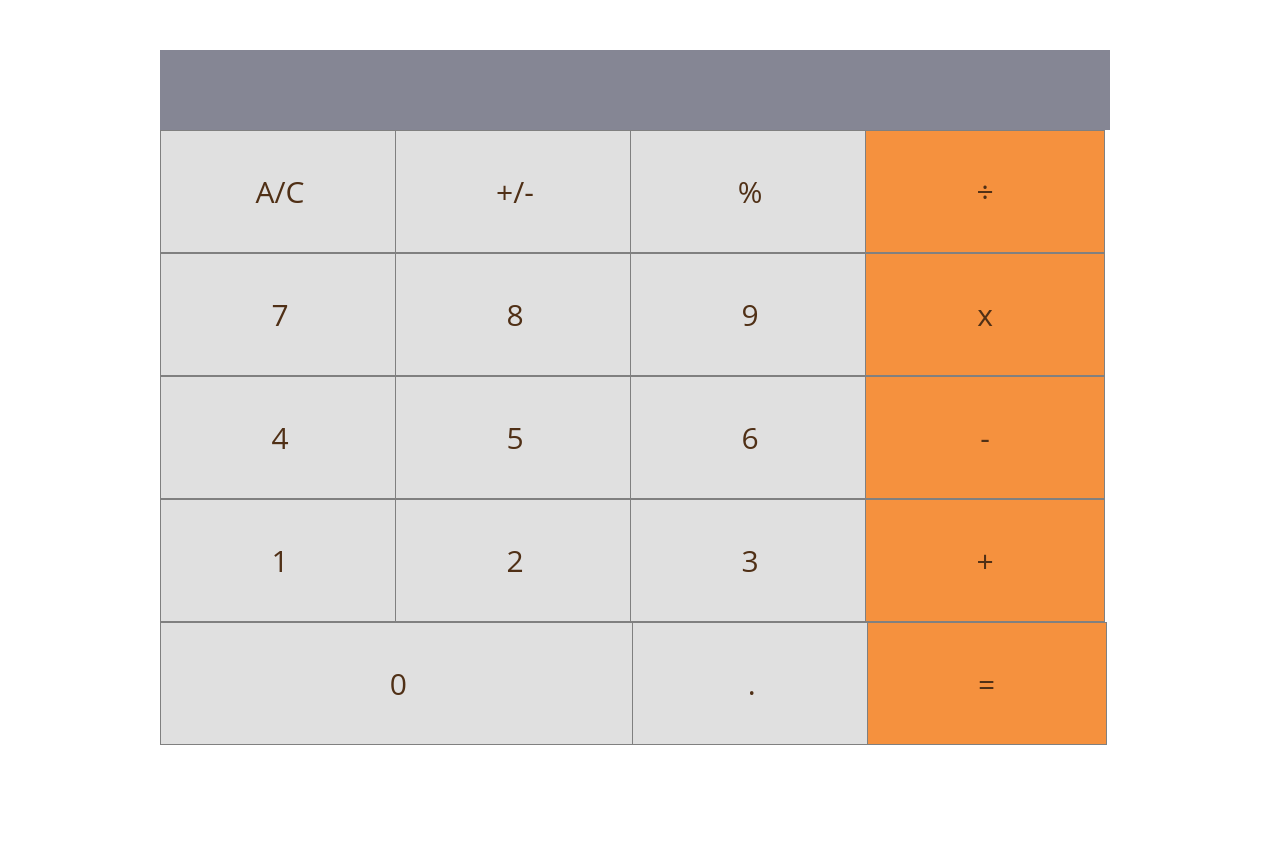
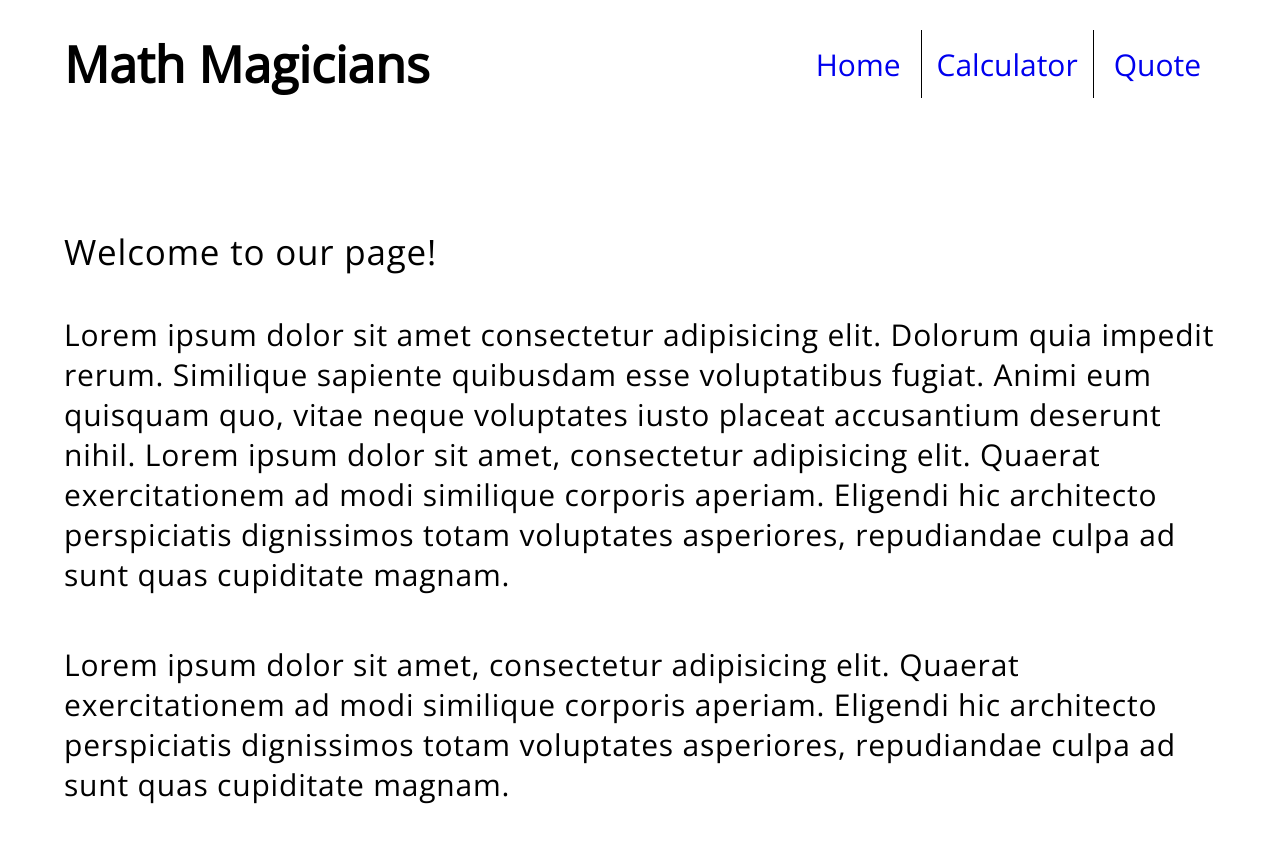
Before and after one commit to EmekaEmmanuel/-math_magicians, a React (Create React App) app: page / in a window 1280 px wide. Shown: the top 842 px of the page. Before the commit the page ends 800 px from the top, so only its background shows below. Built offline with nearby package versions, Linux system fonts and the light colour scheme.

Commit message:
Add quote and home pages

```diff
--- a/package.json
+++ b/package.json
@@ -10,6 +10,7 @@
     "big.js": "^6.2.1",
     "react": "^18.2.0",
     "react-dom": "^18.2.0",
+    "react-router-dom": "^6.8.1",
     "react-scripts": "5.0.1",
     "web-vitals": "^2.1.4"
   },
--- a/public/index.html
+++ b/public/index.html
@@ -25,6 +25,12 @@
       Learn how to configure a non-root public URL by running `npm run build`.
     -->
     <title>React App</title>
+    <link rel="preconnect" href="https://fonts.googleapis.com" />
+    <link rel="preconnect" href="https://fonts.gstatic.com" crossorigin />
+    <link
+      href="https://fonts.googleapis.com/css2?family=Open+Sans&display=swap"
+      rel="stylesheet"
+    />
   </head>
   <body>
     <noscript>You need to enable JavaScript to run this app.</noscript>
--- a/src/App.js
+++ b/src/App.js
@@ -1,11 +1,22 @@
+import React from 'react';
+import { BrowserRouter, Routes, Route } from 'react-router-dom';
 import './components/calculator.css';
 import Calculator from './components/Calculator';
+import Quote from './components/Quote';
+import Home from './components/Home';
 
 function App() {
   return (
-    <div className="App">
-      <Calculator />
-    </div>
+    <BrowserRouter>
+      <div>
+        <Routes>
+          <Route path="/" element={<Home />} />
+          <Route path="/Calculator" element={<Calculator />} />
+          <Route path="/Quote" element={<Quote />} />
+
+        </Routes>
+      </div>
+    </BrowserRouter>
   );
 }
 
--- a/src/components/Calculator.js
+++ b/src/components/Calculator.js
@@ -1,5 +1,7 @@
+/* eslint-disable*/
 import React, { useState } from 'react';
 import calculate from '../logic/calculate';
+import Nav from './Nav';
 
 function Calculator() {
   const initialState = {
@@ -18,7 +20,14 @@ function Calculator() {
 
   return (
     <div className="app_container">
+      <Nav />
 
+      <div className='app_holder'>
+        <article>
+          Let's do some Maths!.
+        </article>
+
+        <div className='app_box'>
           <section className="result">
             <p>
               {data.total}
@@ -60,6 +69,8 @@ function Calculator() {
             <button value="." type="button" onClick={getButtonName} className="normal_btn negative_margin">.</button>
             <button value="=" type="button" onClick={getButtonName} className="orange_btn negative_margin">=</button>
           </section>
+        </div>
+      </div>
 
     </div>
 
--- a/src/components/Home.css
+++ b/src/components/Home.css
@@ -0,0 +1,26 @@
+* {
+  margin: 0;
+  padding: 0;
+  box-sizing: border-box;
+  font-family: 'Open Sans', sans-serif;
+}
+
+.home_section {
+  padding: 100px 0;
+  width: 90%;
+  margin: auto;
+  letter-spacing: 0.8px;
+}
+
+.home_section header {
+  font-size: 35px;
+  font-weight: 500;
+}
+
+.home_section p {
+  font-size: 30px;
+  font-weight: 500;
+  margin: 20px 0;
+  line-height: 40px;
+  padding: 20px 0 10px 0;
+}
--- a/src/components/Home.js
+++ b/src/components/Home.js
@@ -0,0 +1,32 @@
+/* eslint-disable*/
+import React from 'react';
+import Nav from './Nav';
+import './Home.css'
+
+function Home() {
+  return (
+    <div>
+      <Nav />
+
+      <section className='home_section'>
+
+        <header className="home_header">
+          Welcome to our page!
+        </header>
+
+        <p>
+          Lorem ipsum dolor sit amet consectetur adipisicing elit. Dolorum quia impedit rerum. Similique sapiente quibusdam esse voluptatibus fugiat. Animi eum quisquam quo, vitae neque voluptates iusto placeat accusantium deserunt nihil.
+          Lorem ipsum dolor sit amet, consectetur adipisicing elit. Quaerat exercitationem ad modi similique corporis aperiam. Eligendi hic architecto perspiciatis dignissimos totam voluptates asperiores, repudiandae culpa ad sunt quas cupiditate magnam.
+        </p>
+
+        <p>
+          Lorem ipsum dolor sit amet, consectetur adipisicing elit. Quaerat exercitationem ad modi similique corporis aperiam. Eligendi hic architecto perspiciatis dignissimos totam voluptates asperiores, repudiandae culpa ad sunt quas cupiditate magnam.
+        </p>
+
+      </section>
+    </div>
+
+  );
+}
+
+export default Home;
--- /dev/null
+++ b/src/components/Nav.css
@@ -0,0 +1,47 @@
+* {
+  margin: 0;
+  padding: 0;
+  box-sizing: border-box;
+  font-family: 'Open Sans', sans-serif;
+}
+
+.nav_container {
+  padding: 30px 0;
+  width: 90%;
+  margin: auto;
+}
+
+.nav_header {
+  display: flex;
+  justify-content: space-between;
+}
+
+.nav_header h1 {
+  font-size: 50px;
+}
+
+.nav_list {
+  display: flex;
+  justify-content: space-between;
+  gap: 5px;
+  font-size: 30px;
+}
+
+.td_none {
+  text-decoration: none;
+}
+
+.nav_list li {
+  color: #2a68a1;
+  text-decoration: none;
+  list-style: none;
+  padding: 0 15px;
+  display: flex;
+  align-items: center;
+  justify-content: center;
+}
+
+.border_active {
+  border-right: 1px solid black;
+  border-left: 1px solid black;
+}
--- /dev/null
+++ b/src/components/Nav.js
@@ -0,0 +1,27 @@
+import { React } from 'react';
+import { Link } from 'react-router-dom';
+import './Nav.css';
+
+function Nav() {
+  return (
+    <div className="nav_container">
+      <header className="nav_header">
+        <h1>Math Magicians</h1>
+        <nav className="nav_list">
+          <li>
+            <Link to="/" className="nav_anchor td_none">Home </Link>
+          </li>
+          <li className="border_active">
+            <Link to="/Calculator" className="nav_anchor  td_none">Calculator</Link>
+          </li>
+          <li>
+            <Link to="/Quote" className="nav_anchor td_none">Quote</Link>
+          </li>
+        </nav>
+      </header>
+
+    </div>
+  );
+}
+
+export default Nav;
--- a/src/components/Quote.css
+++ b/src/components/Quote.css
@@ -0,0 +1,16 @@
+* {
+  margin: 0;
+  padding: 0;
+  box-sizing: border-box;
+  font-family: 'Open Sans', sans-serif;
+}
+
+.quote_article {
+  padding: 150px 0;
+  width: 90%;
+  margin: auto;
+  display: flex;
+  justify-content: flex-start;
+  font-size: 35px;
+  align-items: center;
+}
--- a/src/components/Quote.js
+++ b/src/components/Quote.js
@@ -0,0 +1,18 @@
+/* eslint-disable*/
+import React from 'react';
+import Nav from './Nav';
+import './Quote.css';
+
+
+function Quote() {
+  return (
+    <div>
+      <Nav />
+      <article className='quote_article'>
+        Lorem ipsum dolor sit amet consectetur adipisicing elit. Suscipit nesciunt consequatur eos similique quia!.  Lorem ipsum dolor sit amet consectetur adipisicing elit. Suscipit nesciunt consequatur eos similique quia!. Lorem ipsum dolor sit amet consectetur adipisicing elit. Suscipit nesciunt consequatur eos similique quia!.
+      </article>
+    </div>
+  );
+}
+
+export default Quote;
--- a/src/components/calculator.css
+++ b/src/components/calculator.css
@@ -5,10 +5,21 @@
   font-family: 'Open Sans', sans-serif;
 }
 
-.app_container {
+.app_holder {
+  display: flex;
+  width: 90%;
+  margin: auto;
+  align-items: baseline;
+  padding: 50px 0;
+}
+
+.app_holder article {
+  font-size: 35px;
+}
+
+.app_box {
   width: 75%;
   margin: auto;
-  padding: 50px 0;
 }
 
 .result p {
```
Also changed, not shown: 1 other file (tests, documents, lock files or other folders). Lines whose indentation alone changed are shown as unchanged.
